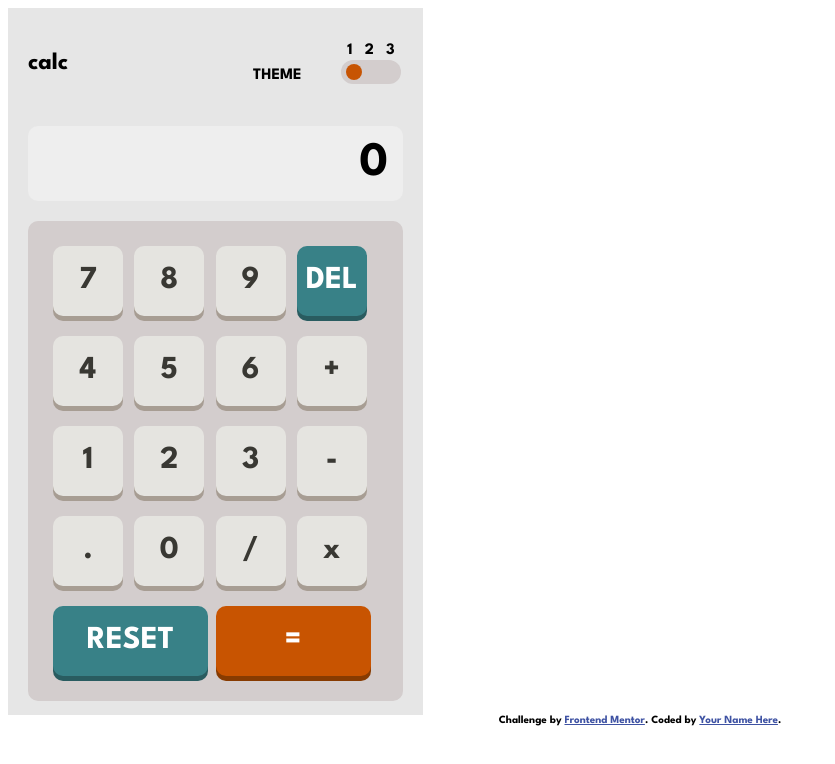
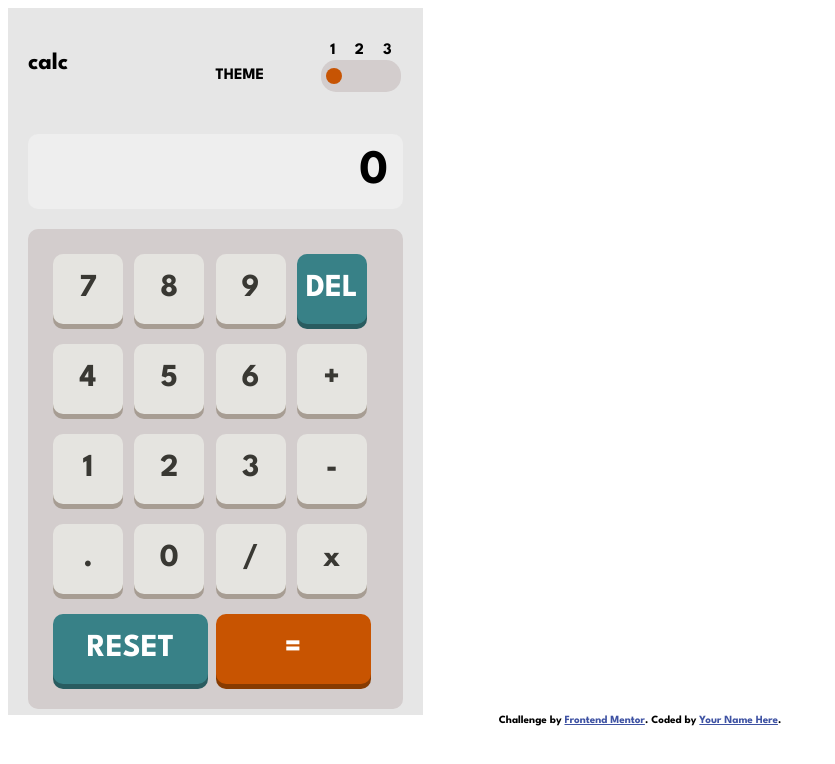
Before and after one commit to consumer185/Calculator-App, a plain HTML site: page index.html in a window 1280 px wide. Shown: the whole page, without its empty margins (0-835 px from the left). Drawn offline with nearby package versions, Linux system fonts and the light colour scheme.

Commit message:
Update styles.css

```diff
--- a/styles.css
+++ b/styles.css
@@ -80,7 +80,7 @@ button {
 
 /* theme styling */
 .theme {
-width: 40%;
+width: 50%;
 margin-left: auto;
 margin-right: 0;
 margin-top: 15px;
@@ -97,10 +97,10 @@ top: 68px;
 
 .input-range {
 
-  width: 50px;
+  width: 70px;
   -webkit-appearance: none;
   background-color: #D3CDCD;
-  height: 1.5rem;
+  height: 2rem;
   border-radius: 15px;
   padding-left: 5px;
   padding-right: 5px;
@@ -110,7 +110,7 @@ top: 68px;
 
 
 span {
-  word-spacing: 8px;
+  word-spacing: 15px;
 }
 
 input[type="range"]::-webkit-slider-thumb {
```
